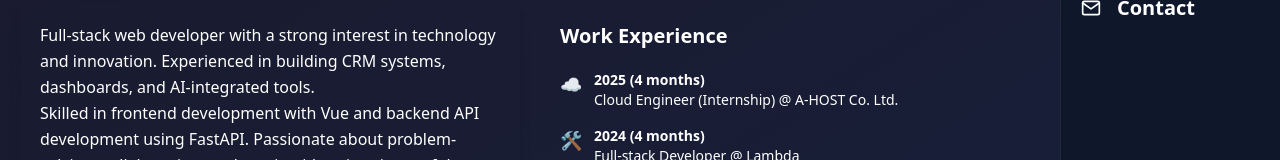
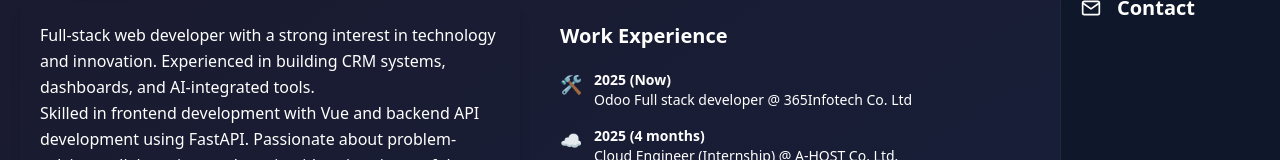
Before and after one commit to fasterrob/portfolio, a Next.js app: page /about in a window 1280 px wide. Shown: the part 158-318 px from the top of the page. Built offline with nearby package versions, Linux system fonts and the light colour scheme.

Commit message:
Feat Data: about timeline work

```diff
--- a/src/app/about/page.tsx
+++ b/src/app/about/page.tsx
@@ -16,6 +16,11 @@ export default function AboutPage() {
   ];
 
   const timelineWorkItems = ([] = [
+    {
+      year: "2025 (Now)",
+      text: "Odoo Full stack developer @ 365Infotech Co. Ltd",
+      emoji: "🛠️",
+    },
     {
       year: "2025 (4 months)",
       text: "Cloud Engineer (Internship) @ A-HOST Co. Ltd.",
```
